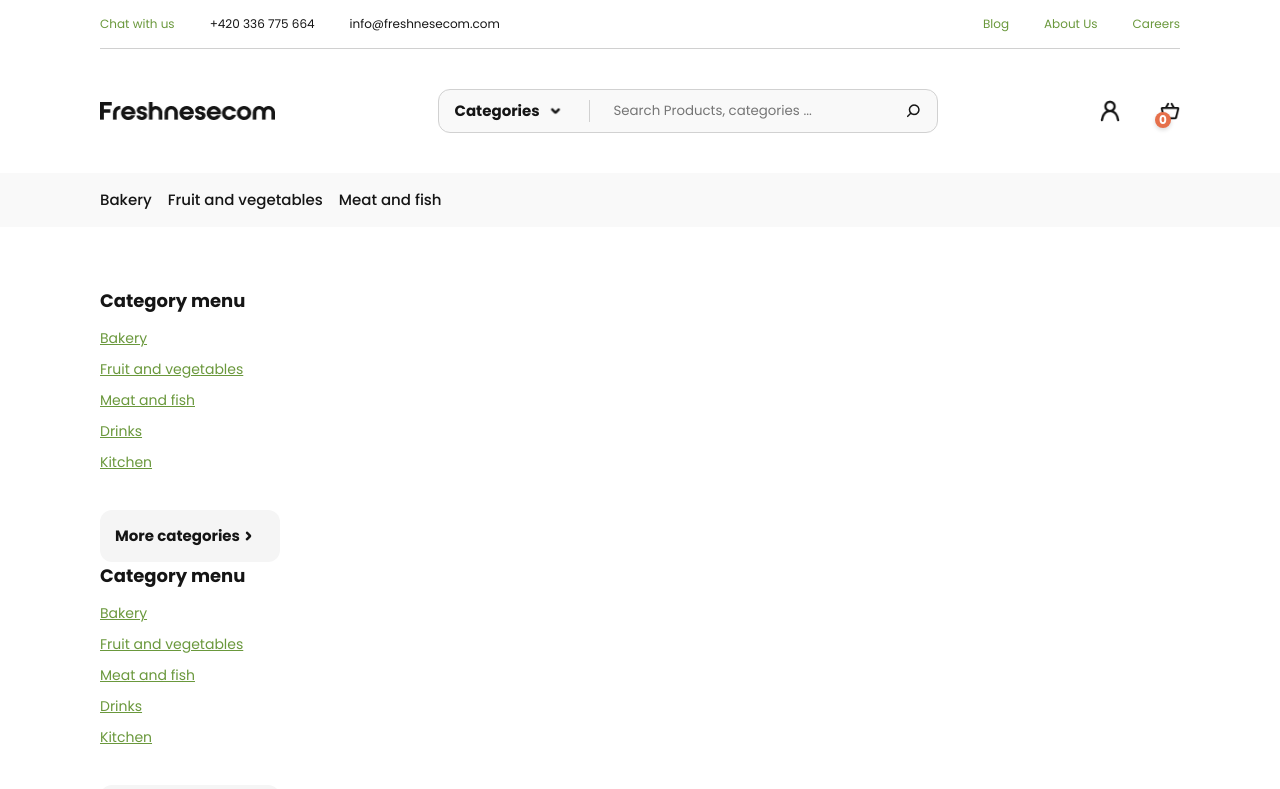
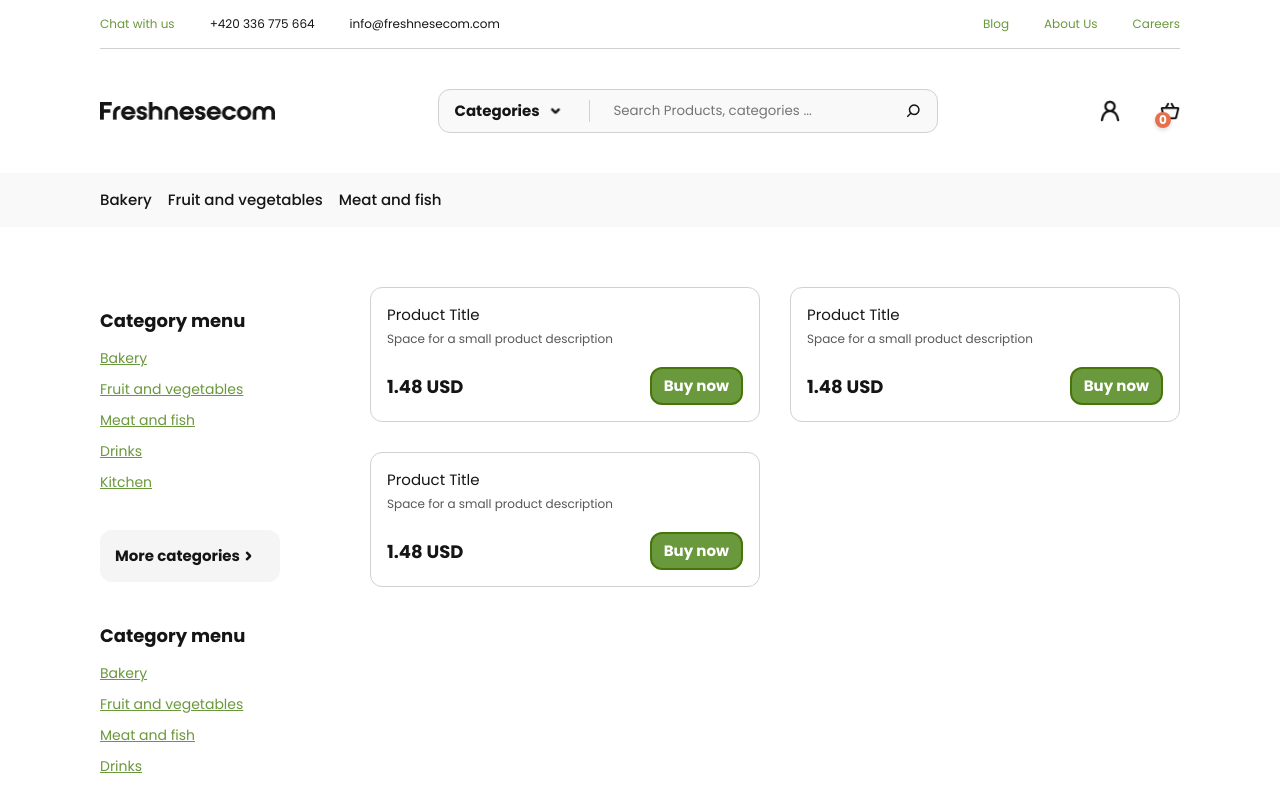
Before and after one commit to Queue-Evgenii/freshmese-shop, a Vue app: page / in a window 1280 px wide. Shown: the top 789 px of the page. Built offline with nearby package versions, Linux system fonts and the light colour scheme.

Commit message:
start work with product item

```diff
--- a/src/App.vue
+++ b/src/App.vue
@@ -56,6 +56,12 @@ a{color: inherit;}
 ._p-16{
   padding: 16px;
 }
+.content {
+  flex: 1 1 auto;
+}
+.sidebar {
+  flex: 0 0 270px;
+}
 *{
   padding: 0;
   margin: 0;
--- a/src/components/SidebarDefault.vue
+++ b/src/components/SidebarDefault.vue
@@ -1,5 +1,5 @@
 <template>
-  <aside class="sidebar-wrapper">
+  <aside class="sidebar-wrapper sidebar">
     <sidebar-menu-item />
     <sidebar-menu-item />
     <sidebar-menu-item />
--- /dev/null
+++ b/src/components/content/GoodItem.vue
@@ -0,0 +1,67 @@
+<template>
+  <div class="product-box">
+    <div class="image-wrapper">
+      <div class="sale"></div>
+      <div class="image"></div>
+    </div>
+    <div class="text-wrapper">
+      <div class="product-title">Product Title</div>
+      <div class="product-description">
+        Space for a small product description
+      </div>
+    </div>
+    <div class="buy-wrapper _flex">
+      <div class="price">1.48 USD</div>
+      <div class="buy_now">Buy now</div>
+    </div>
+  </div>
+</template>
+
+<script>
+export default {
+  name: "GoodItem",
+};
+</script>
+
+<style lang="stylus">
+.product-box {
+  border: 1px solid #D1D1D1;
+  border-radius: 12px;
+  padding: 16px;
+}
+.text-wrapper {
+  margin-bottom: 20px;
+}
+.product-title {
+  font-size: 15px;
+  line-height: 22px;
+  margin-bottom: 5px;
+  color: #151515;
+}
+.product-description {
+  font-size: 12px;
+  line-height: 16px;
+  color: #575757;
+}
+.buy-wrapper {
+  justify-content: space-between;
+  align-items: center;
+}
+.price {
+  font-weight: 600;
+  font-size: 18px;
+  line-height: 27px;
+  color: #151515;
+}
+.buy_now {
+  padding: 6px 12px;
+  cursor: pointer;
+  background: #6A983C;
+  border: 2px solid #46760A;
+  border-radius: 12px;
+  font-weight: 700;
+  font-size: 15px;
+  line-height: 22px;
+  color: #FFFFFF;
+}
+</style>
--- /dev/null
+++ b/src/components/content/ProductWrapper.vue
@@ -0,0 +1,23 @@
+<template>
+  <div class="product-wrapper">
+    <good-item></good-item>
+    <good-item></good-item>
+    <good-item></good-item>
+  </div>
+</template>
+
+<script>
+import GoodItem from "@/components/content/GoodItem.vue";
+export default {
+  name: "ProductWrapper",
+  components: { GoodItem },
+};
+</script>
+
+<style>
+.product-wrapper {
+  display: grid;
+  grid-template-columns: repeat(auto-fit, minmax(270px, auto));
+  gap: 30px;
+}
+</style>
--- a/src/components/sidebar/SidebarMenuItem.vue
+++ b/src/components/sidebar/SidebarMenuItem.vue
@@ -1,4 +1,5 @@
 <template>
+  <div class="sidebar-menu-wrapper">
     <div class="menu-item-name">Category menu</div>
     <ul class="list">
       <li class="menu-list-item"><a href="#">Bakery</a></li>
@@ -10,6 +11,7 @@
     <div class="more-wrapper">
       <a href="#" class="more">More categories</a>
     </div>
+  </div>
 </template>
 
 <script>
@@ -19,6 +21,9 @@ export default {
 </script>
 
 <style lang="stylus">
+.sidebar-menu-wrapper {
+  padding: 20px 0;
+}
 .menu-item-name {
   color: #151515;
   font-size: 18px;
--- a/src/views/HomeView.vue
+++ b/src/views/HomeView.vue
@@ -1,17 +1,20 @@
 <template>
   <layout-default>
-    <div class="home _container">
+    <div class="home _container _flex">
       <sidebar-default></sidebar-default>
-      <div class="content"></div>
+      <div class="content">
+        <product-wrapper></product-wrapper>
+      </div>
     </div>
   </layout-default>
 </template>
 
 <script>
+import ProductWrapper from "@/components/content/ProductWrapper.vue";
 import SidebarDefault from "@/components/SidebarDefault.vue";
 export default {
   name: "HomeView",
-  components: { SidebarDefault },
+  components: { ProductWrapper, SidebarDefault },
   data() {
     return {
       products: [],
@@ -35,3 +38,8 @@ export default {
   },
 };
 </script>
+<style lang="stylus">
+.content {
+  padding: 60px 0px;
+}
+</style>
```
Lines whose indentation alone changed are shown as unchanged.
